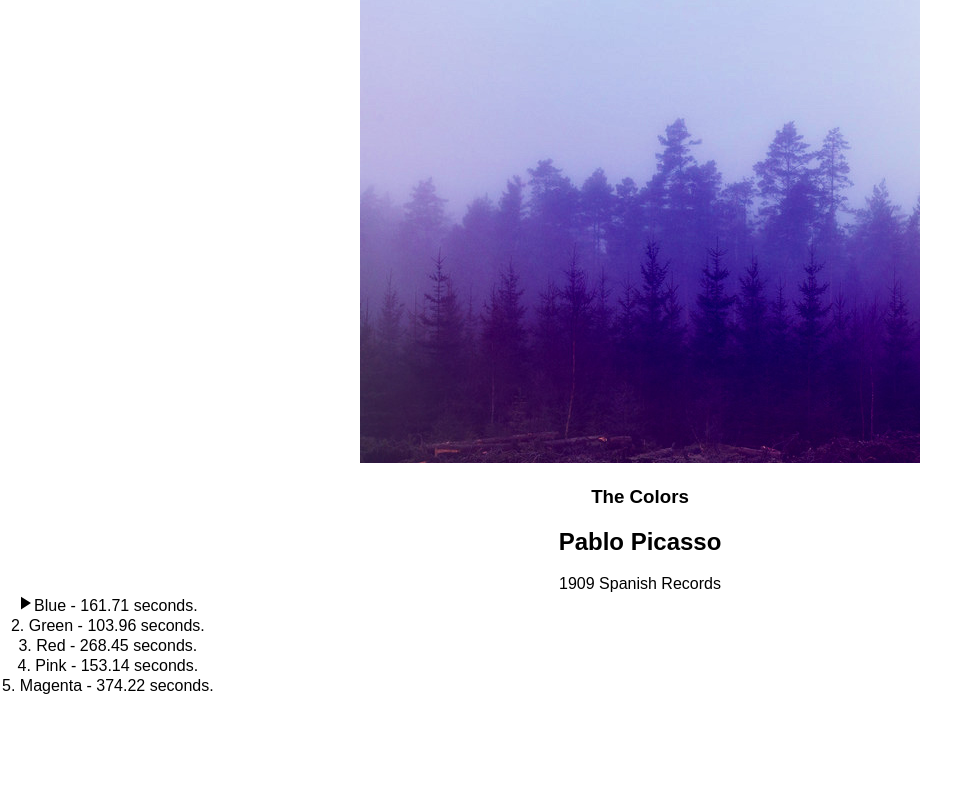
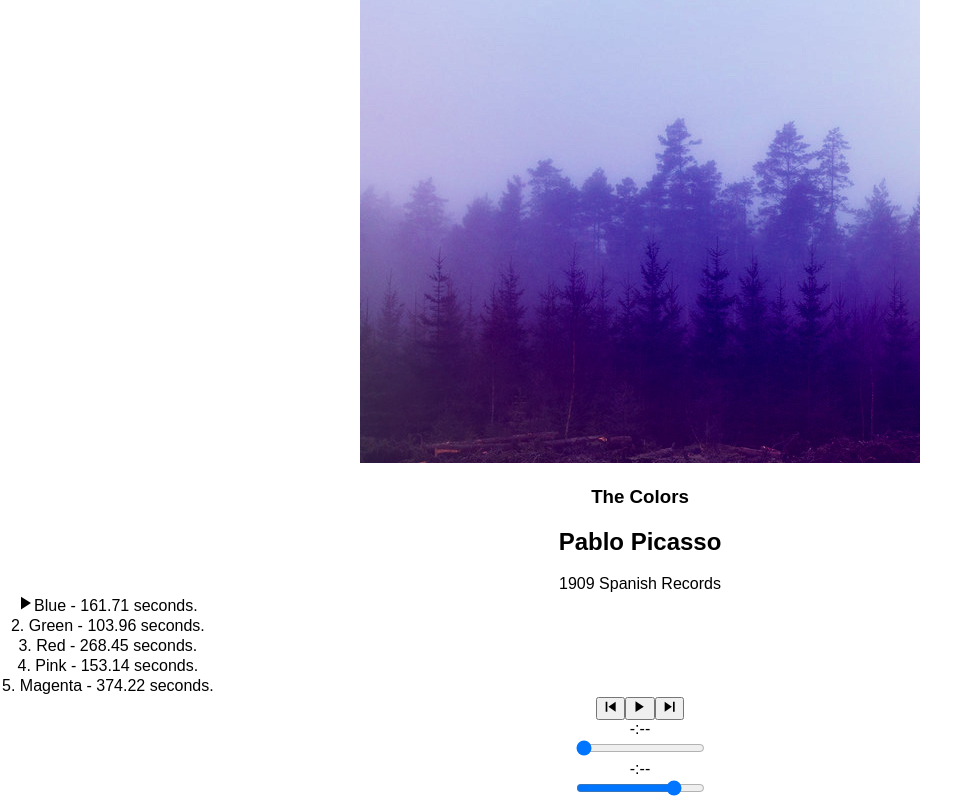
Before and after one commit to strama4/bloc-jams-react, a React (Create React App) app: page /album/the-colors in a window 1280 px wide. Shown: the part 195-995 px from the top of the page, without its empty margins (0-980 px from the left). Before the commit the page ends 892 px from the top, so only its background shows below. Built offline with nearby package versions, Linux system fonts and the light colour scheme.

Commit message:
jams-playerbuttons-checkpoint

```diff
--- a/src/components/Album.js
+++ b/src/components/Album.js
@@ -1,5 +1,6 @@
 import React, { Component } from 'react';
-import albumData from './../data/albums'
+import albumData from './../data/albums';
+import PlayerBar from './PlayerBar.js';
 
 class Album extends Component {
     constructor(props) {
@@ -66,6 +67,14 @@ class Album extends Component {
         return <span>{index + 1}. </span>
         }
 
+    handlePrevClick() {
+        const indexCurrent = this.state.album.songs.findIndex(song => this.state.currentSong === song);
+        const newIndex = Math.max(0, indexCurrent - 1);
+        const newSong = this.state.album.songs[newIndex];
+        this.setSong(newSong);
+        this.play();
+    }
+
     render() {
         return (
             <section className="album">
@@ -99,6 +108,11 @@ class Album extends Component {
                     }
                     </tbody>
                 </table>
+                <PlayerBar
+                    isPlaying={this.state.isPlaying}
+                    currentSong={this.state.currentSong}
+                    handleSongClick={() => this.handleSongClick(this.state.currentSong)}
+                    handlePrevClick={() => this.handlePrevClick()} />
             </section>
         );
     }
--- /dev/null
+++ b/src/components/PlayerBar.js
@@ -0,0 +1,33 @@
+import React, {Component} from 'react';
+
+class PlayerBar extends Component {
+    render() {
+        return (
+            <section className="player-bar">
+                <section id="buttons">
+                    <button id="previous" onClick={this.props.handlePrevClick}>
+                        <ion-icon name="skip-backward"></ion-icon>
+                    </button>
+                    <button id="play-pause" onClick={this.props.handleSongClick}>
+                        <ion-icon name={this.props.isPlaying ? "pause" : "play"}></ion-icon>
+                    </button>
+                    <button id="next">
+                        <ion-icon name="skip-forward"></ion-icon>
+                    </button>
+                </section>
+                <section id="time-control">
+                    <div className="current-time">-:--</div>
+                    <input type="range" className="seek-bar" value="0" />
+                    <div className="total-time">-:--</div>
+                </section>
+                <section id="volume-control">
+                    <div className="icon volume-low"></div>
+                    <input type="range" className="seek-bar" value="80" />
+                    <div className="icon volume-high"></div>
+                </section>
+            </section>
+        );
+    }
+}
+
+export default PlayerBar;
```
